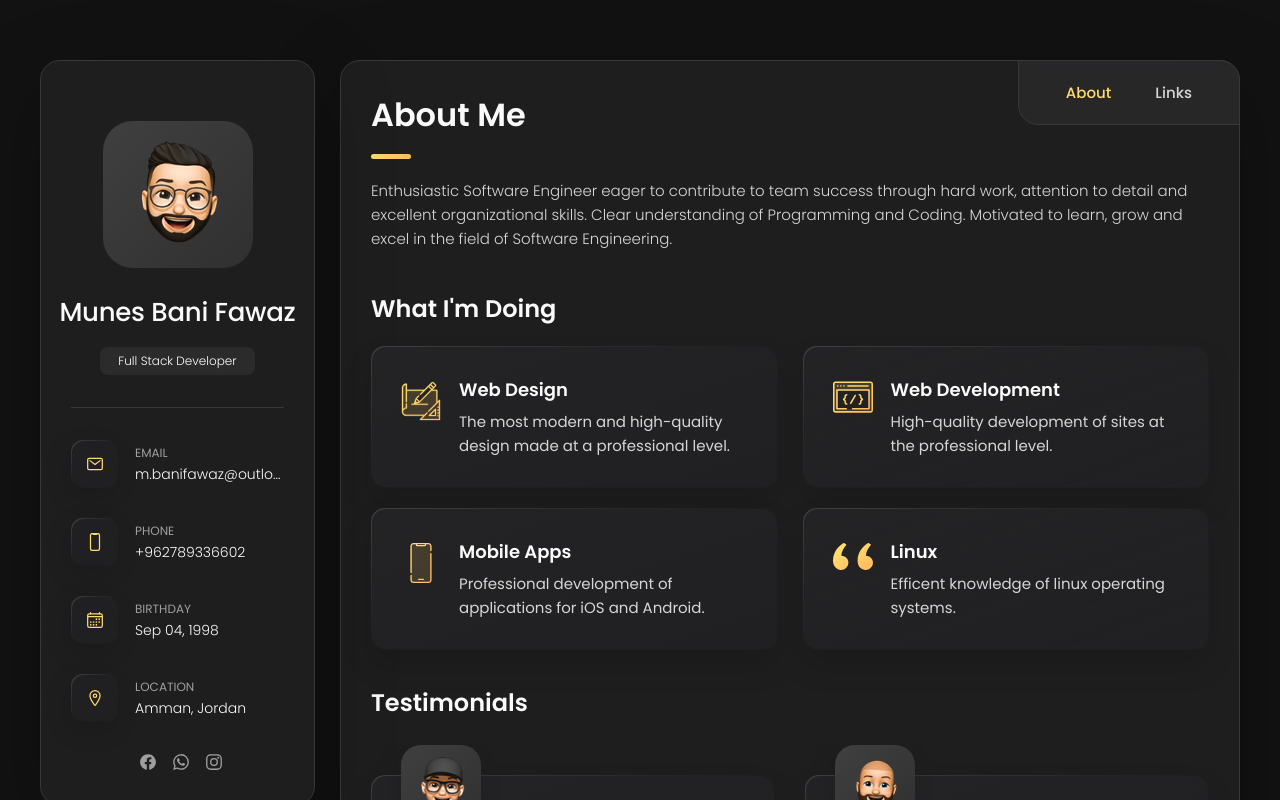
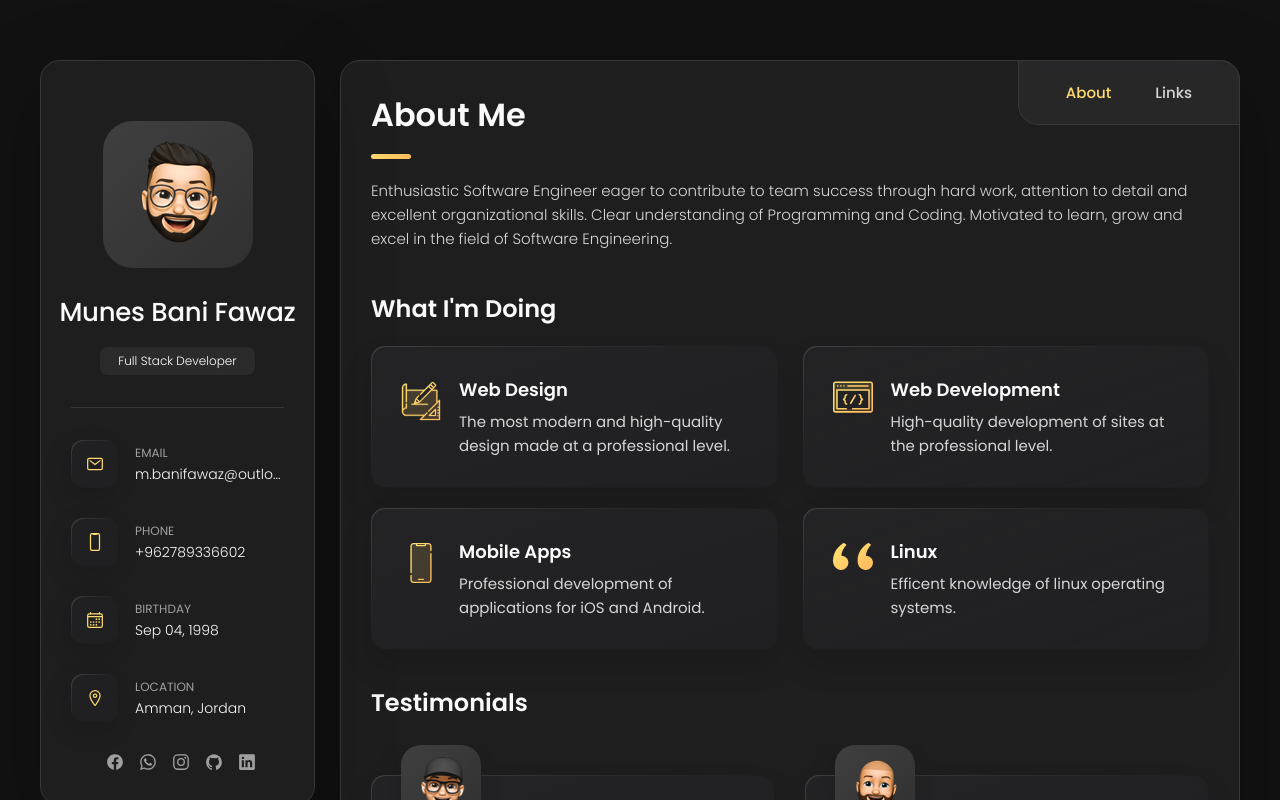
Before and after one commit to MrGiveItAway-TPK/mbanifawaz, a plain HTML site: page index.html in a window 1280 px wide. Shown: the top 800 px of the page. Drawn offline with nearby package versions, Linux system fonts and the light colour scheme.

Commit message:
Update index.html

```diff
--- a/index.html
+++ b/index.html
@@ -142,6 +142,18 @@
           <li class="social-item">
             <a href="https://www.instagram.com/munes.mutasem/" class="social-link" target="_blank">
               <ion-icon name="logo-instagram"></ion-icon>
+            </a>
+          </li>
+
+          <li class="social-item">
+            <a href="https://github.com/MrGiveItAway-TPK" class="social-link" target="_blank">
+              <ion-icon name="logo-github"></ion-icon>
+            </a>
+          </li>
+
+          <li class="social-item">
+            <a href="https://www.linkedin.com/in/munes-bani-fawaz-799151204/" class="social-link" target="_blank">
+              <ion-icon name="logo-linkedin"></ion-icon>
             </a>
           </li>
 
```
